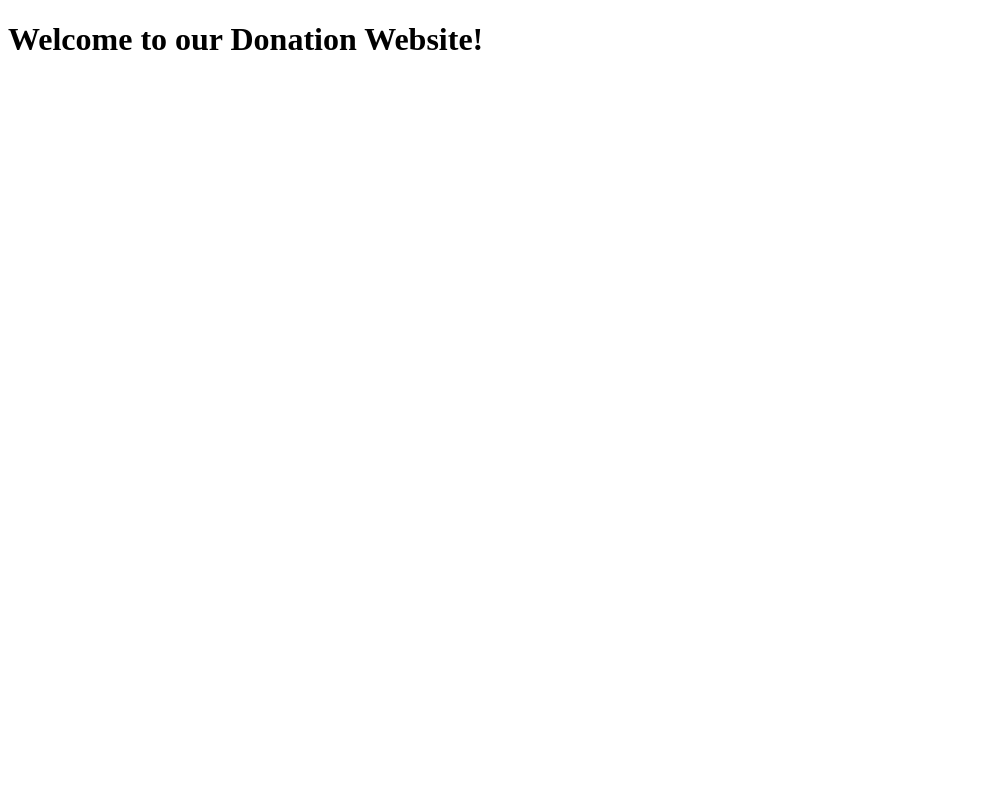
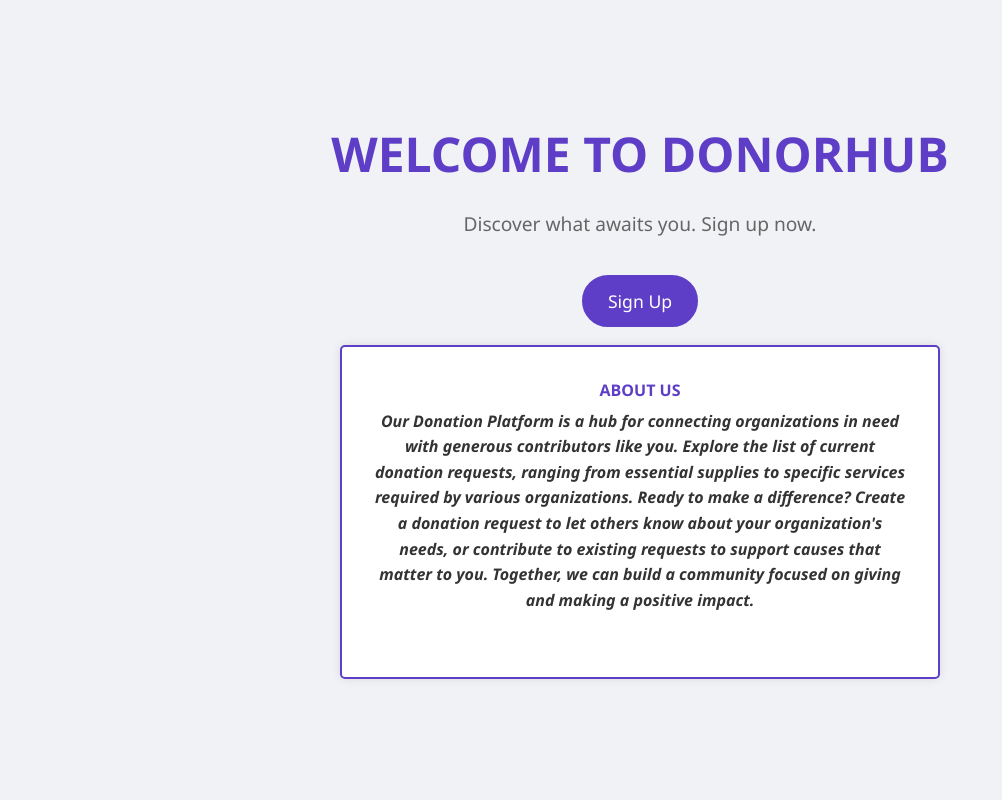
Before and after one commit to sriharini-1/donorHub, a Django app: page / in a window 1280 px wide. Shown: the whole page, without its empty margins (0-1002 px from the left). Run offline with Django 5.2, Linux system fonts and the light colour scheme.

Commit message:
Update index.html

```diff
--- a/dh/templates/index.html
+++ b/dh/templates/index.html
@@ -1,13 +1,106 @@
-<!-- index.html -->
 <!DOCTYPE html>
 <html lang="en">
 <head>
     <meta charset="UTF-8">
     <meta name="viewport" content="width=device-width, initial-scale=1.0">
-    <title>Index Page</title>
+    <title>Home Page</title>
+    <link rel="stylesheet" href="https://cdnjs.cloudflare.com/ajax/libs/font-awesome/5.15.4/css/all.min.css">
+    <style>
+        * {
+            box-sizing: border-box;
+            margin: 0;
+            padding: 0;
+        }
+
+        body {
+            font-family: 'Segoe UI', Tahoma, Geneva, Verdana, sans-serif;
+            background-color: #F0F2F5;
+            color: #333;
+            margin: 0;
+            padding: 0;
+        }
+
+        .container {
+            display: flex;
+            justify-content: center;
+            align-items: center;
+            height: 100vh;
+        }
+
+        .content {
+            text-align: center;
+        }
+
+        h1 {
+            font-size: 3em;
+            margin-bottom: 0.5em;
+            color: #5E3EC6;
+            text-align: center; /* Center the h1 heading */
+        }
+
+        p {
+            font-size: 1.2em;
+            margin-bottom: 2em;
+            color: #666;
+        }
+
+        .cta-button {
+            display: inline-block;
+            padding: 12px 24px;
+            background-color: #5E3EC6;
+            color: #fff;
+            text-decoration: none;
+            font-size: 1.1em;
+            border-radius: 30px;
+            transition: background-color 0.3s ease;
+            margin-bottom: 1em;
+            border: 2px solid #5E3EC6;
+            outline: none;
+        }
+
+        .cta-button:hover {
+            background-color: #4B2E9E;
+            border-color: #4B2E9E;
+        }
+
+        .about {
+            background-color: #FFF;
+            padding: 2em;
+            border-radius: 5px; /* Reduced outline size */
+            box-shadow: 0px 0px 10px rgba(0, 0, 0, 0.1);
+            max-width: 600px;
+            margin: 0 auto;
+            border: 2px solid #5E3EC6;
+            outline: none;
+        }
+
+        .about h2 {
+            font-size: 1em;
+            color: #5E3EC6;
+            margin-bottom: 0.5em;
+        }
+
+        .about p {
+            font-size: 1em;
+            color: #333;
+            line-height: 1.6;
+        }
+    </style>
 </head>
 <body>
-    <h1>Welcome to our Donation Website!</h1>
-    <!-- Add your content here -->
+<div class="container">
+    <div class="content">
+        <h1>WELCOME TO DONORHUB</h1>
+        <p>Discover what awaits you. Sign up now.</p>
+        <a href="{% url 'signup' %}" class="cta-button">Sign Up</a>
+        <div class="about">
+            <h2>ABOUT US</h2>
+            <p><B><I>Our Donation Platform is a hub for connecting organizations in need with generous contributors like you.
+                Explore the list of current donation requests, ranging from essential supplies to specific services required by various organizations.
+                Ready to make a difference? Create a donation request to let others know about your organization's needs, or contribute to existing requests to support causes that matter to you.
+                Together, we can build a community focused on giving and making a positive impact.</I></B></p>
+        </div>
+    </div>
+</div>
 </body>
 </html>
```
